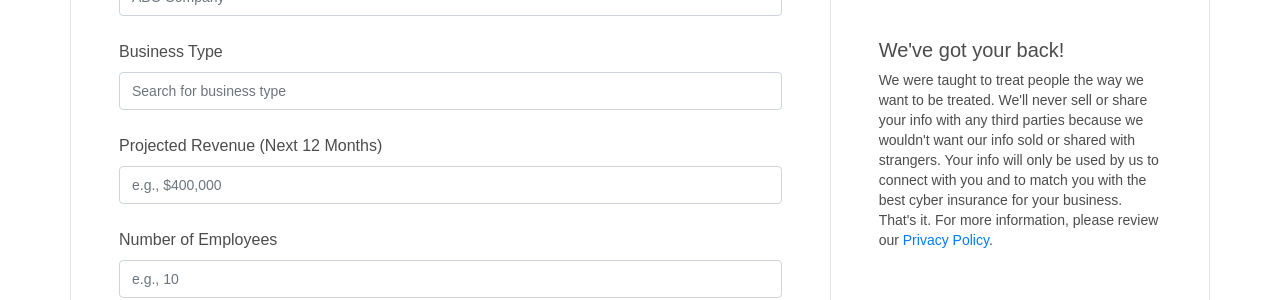
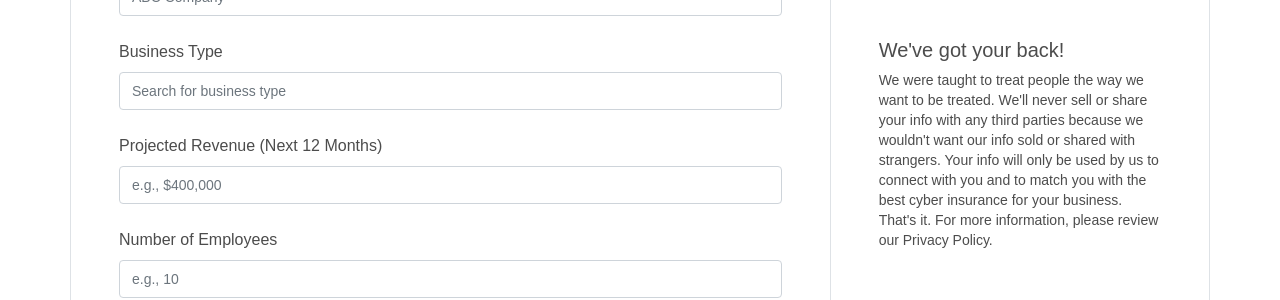
Before and after one commit to markstepchin/cybersecurityclone, a React (Create React App) app: page / in a window 1280 px wide. Shown: the part 428-728 px from the top of the page. Built offline with nearby package versions, Linux system fonts and the light colour scheme; the HTML template or start-up script is replaced by a standard one.

Commit message:
refactored the sidebar to dynamically display text passed in thro props

```diff
--- a/src/components/Form.js
+++ b/src/components/InfoForm.js
@@ -4,7 +4,7 @@ import CheckBoxGroup from './CheckBoxGroup';
 import ButtonGroup from './ButtonGroup';
 import NextButton from './NextButton';
 
-const Form = () => (
+const InfoForm = () => (
     <form>
         <Input
             type='text'
@@ -51,4 +51,4 @@ const Form = () => (
     </form >
 )
 
-export default Form;
+export default InfoForm;
--- a/src/components/InfoPage.js
+++ b/src/components/InfoPage.js
@@ -1,15 +1,25 @@
 import React from 'react';
 import PageLayout from './PageLayout';
-import Form from './Form';
+import InfoForm from './InfoForm';
 import SideBar from './SideBar';
 
 const InfoPage = () => (
     <PageLayout
+        progress="0%"
         headerText="Let's get started"
         description="To get started, please tell us a little bit about your business. The whole process only takes about 5 minutes,
         and at the end we'll be able to match you with real cyber insurance rates from top insurance carriers."
-        form={<Form />}
-        sideBar={<SideBar />}
+
+        form={<InfoForm />}
+        sideBar={
+        <SideBar
+            heading1='Secure Your Business'
+            heading2="We've got your back!"
+            content="We were taught to treat people the way we want to be treated. We'll never sell or share your info with
+            any third parties because we wouldn't want our info sold or shared with strangers. Your info will
+            only be used by us to connect with you and to match you with the best cyber insurance for your business.
+            That's it. For more information, please review our Privacy Policy."
+        />}
     />
 )
 
--- a/src/components/SideBar.js
+++ b/src/components/SideBar.js
@@ -1,19 +1,14 @@
 import React from 'react';
 
-const SideBar = () => (
+const SideBar = (props) => (
     <React.Fragment>
-
         <div class='text-center border-bottom d-none d-lg-block pb-4'>
-            <h6>Secure Your Business</h6>
+            <h6>{props.heading1}</h6>
             <h1>0%</h1>
         </div>
         <div class='my-5'>
-            <h5>We've got your back!</h5>
-            <p>We were taught to treat people the way we want to be treated. We'll never sell or share your info with
-                any third parties because we wouldn't want our info sold or shared with strangers. Your info will
-                only be used by us to connect with you and to match you with the best cyber insurance for your business.
-                That's it. For more information, please review our
-                        <a href="https://cyberpolicy.com/privacy" target="_blank"> Privacy Policy</a>.</p>
+            <h5>{props.heading2}</h5>
+            <p>{props.content}</p>
         </div>
     </React.Fragment>
 )
```
